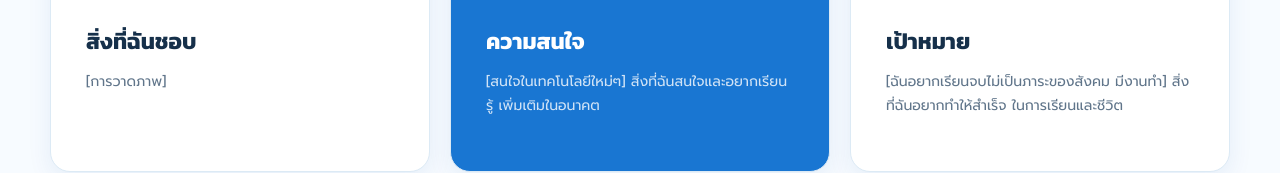
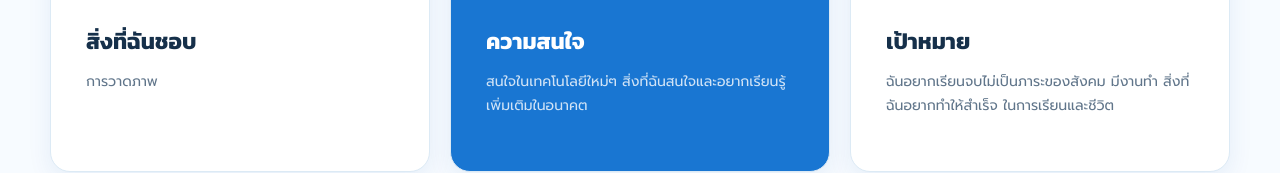
Before and after one commit to 22851-panisara/webpage, a plain HTML site: page profile.html in a window 1280 px wide. Shown: the part 1597-1770 px from the top of the page. Drawn offline with Linux system fonts and the light colour scheme.

Commit message:
Update profile.html

```diff
--- a/profile.html
+++ b/profile.html
@@ -140,7 +140,7 @@
                     <span class="panel-icon">01</span>
                     <h3>สิ่งที่ฉันชอบ</h3>
                     <p>
-                        [การวาดภาพ]
+                        การวาดภาพ
 
                     </p>
                 </article>
@@ -149,7 +149,7 @@
                     <span class="panel-icon">02</span>
                     <h3>ความสนใจ</h3>
                     <p>
-                        [สนใจในเทคโนโลยีใหม่ๆ]
+                        สนใจในเทคโนโลยีใหม่ๆ
                         สิ่งที่ฉันสนใจและอยากเรียนรู้
                         เพิ่มเติมในอนาคต
                     </p>
@@ -159,7 +159,7 @@
                     <span class="panel-icon">03</span>
                     <h3>เป้าหมาย</h3>
                     <p>
-                        [ฉันอยากเรียนจบไม่เป็นภาระของสังคม มีงานทำ]
+                        ฉันอยากเรียนจบไม่เป็นภาระของสังคม มีงานทำ
                         สิ่งที่ฉันอยากทำให้สำเร็จ
                         ในการเรียนและชีวิต
                     </p>
```
